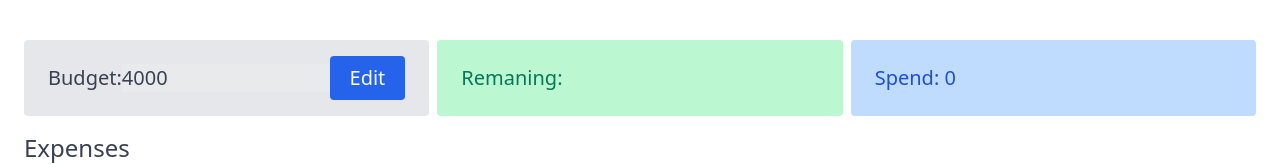
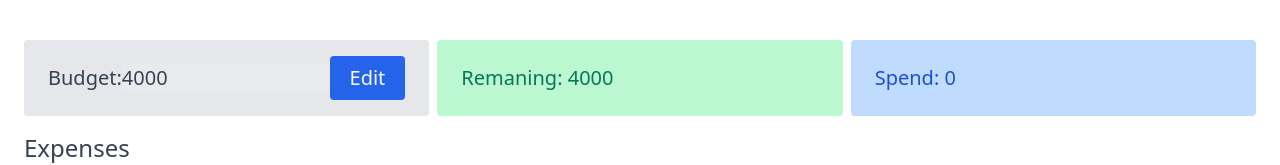
Before and after one commit to lepddd/React-Budget-Planner, a React (Vite) app: page / in a window 1280 px wide. Shown: the top 165 px of the page. Built offline with nearby package versions, Linux system fonts and the light colour scheme.

Commit message:
fix store/components

```diff
--- a/src/App.jsx
+++ b/src/App.jsx
@@ -7,7 +7,6 @@ import AddExpend from "./Components/AddExpend";
 
 function App() {
   const expenses = useBudgetStore((state) => state.expenses);
-  console.log(expenses)
 
   return (
     <div className="p-3 lg:px-6 lg:py-10">
--- a/src/Components/AddExpend.jsx
+++ b/src/Components/AddExpend.jsx
@@ -1,3 +1,4 @@
+import { useEffect } from "react";
 import { useRef } from "react";
 import useBudgetStore from "../Stores/store";
 
--- a/src/Components/Remaning.jsx
+++ b/src/Components/Remaning.jsx
@@ -1,9 +1,23 @@
+import { useEffect } from "react";
+import shallow from 'zustand/shallow'
 import useBudgetStore from "../Stores/store";
 const Remaning = () => {
+  const {spend,budget,remainder} = useBudgetStore(state => ({spend:state.spend,budget:state.budget,remainder:state.remainder}),shallow)
+  const update = useBudgetStore(state => state.updateRemainder)
+
+  function updateStore() {
+    return update(spend,budget);
+  }
+
+  useEffect(()=>{
+    updateStore()
+  })
+
+  console.log(remainder)
 
   return (
     <div className="w-full min-w-[296px] p-4 bg-green-200 rounded text-emerald-700 sm:p-6">
-      <p className="font-sans sm:text-xl">Remaning: {}</p>
+      <p className="font-sans sm:text-xl">Remaning: {remainder}</p>
     </div>
   );
 };
--- a/src/Components/Spend.jsx
+++ b/src/Components/Spend.jsx
@@ -2,16 +2,18 @@ import { useEffect } from "react";
 import useBudgetStore from "../Stores/store";
 const Spend = () => {
   const expenses = useBudgetStore((state) => state.expenses);
-  const updateSpend = useBudgetStore((state) => state.updateSpend);
+  const update = useBudgetStore((state) => state.updateSpend);
+  const spend = useBudgetStore((state) => state.spend);
 
-  let spend = expenses.reduce(
-    (total, acc) => Number(total) + Number(acc.value),
-    0
-  );
+  function updateStore() {
+    return update(
+      expenses.reduce((acc, value) => Number(acc) + Number(value.value), 0)
+    );
+  }
 
   useEffect(() => {
-    updateSpend(spend);
-  }, []);
+    updateStore();
+  });
 
   return (
     <div className="w-full min-w-[296px] p-4 bg-blue-200 rounded text-blue-700 sm:p-6">
--- a/src/Stores/store.js
+++ b/src/Stores/store.js
@@ -1,14 +1,22 @@
 import create from "zustand";
 
-const useBudgetStore = create((set) => ({
+const useBudgetStore = create((set, get) => ({
   expenses: [],
   budget: 4000,
   spend: 0,
   remainder: 0,
+  updateRemainder: (newSpend, newBudget) =>
+    set(() => ({ remainder: newBudget - newSpend })),
   //actions
-  updateSpend: (newSpend) => set(() => ({spend:newSpend})),
-  updateExpense: (newExpense) => set((state) => ({ expenses: [...state.expenses, newExpense] })),
-  deleteExpense: (idExpense) => set((state) => ({ expenses: state.expenses.filter((el) => el.id !== idExpense)})),
+  updateSpend: (newSpend) => set({ spend: newSpend }),
+  updateExpense: (newExpense) =>
+    set((state) => {
+      return { expenses: [...state.expenses, newExpense] };
+    }),
+  deleteExpense: (idExpense) =>
+    set((state) => ({
+      expenses: state.expenses.filter((el) => el.id !== idExpense),
+    })),
 }));
 
 export default useBudgetStore;
```
